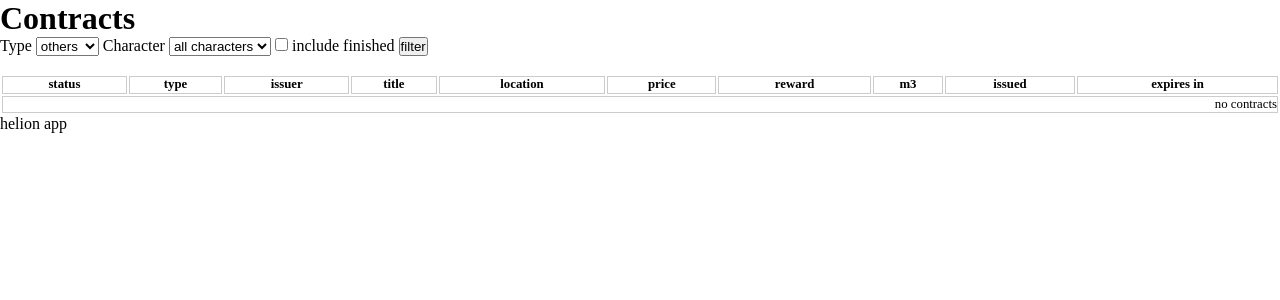
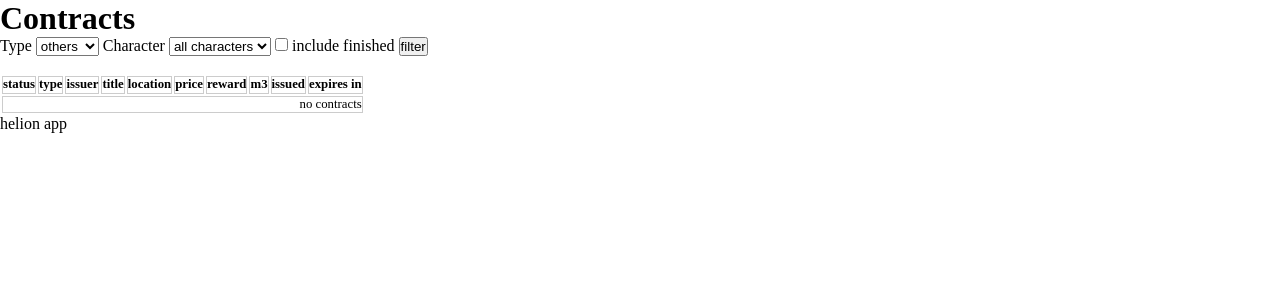
Before and after one commit to streetwraith/helion, a Django app: template market/templates/market/contracts/contracts.html in a window 1280 px wide. Shown: the part 38-338 px from the top of the page. Run offline with Django 5.2, Linux system fonts and the light colour scheme; the template is opened without the code that fills it, so the values that code supplies are empty; some libraries are stand-ins or nearby versions.

Commit message:
fix: size the contracts table to its content

```diff
--- a/market/static/market/css/contracts.css
+++ b/market/static/market/css/contracts.css
@@ -1,3 +1,10 @@
+/* table.market is full width. A contract row holds short values, so the
+   browser hands every spare pixel to the text columns and one row spreads
+   across the screen. Auto width sizes each column to its longest value. */
+#contracts {
+    width: auto;
+}
+
 /* The app right-aligns every cell, which suits the ISK and the volumes. Names,
    routes and statuses read from the left. */
 #contracts td.text {
```
